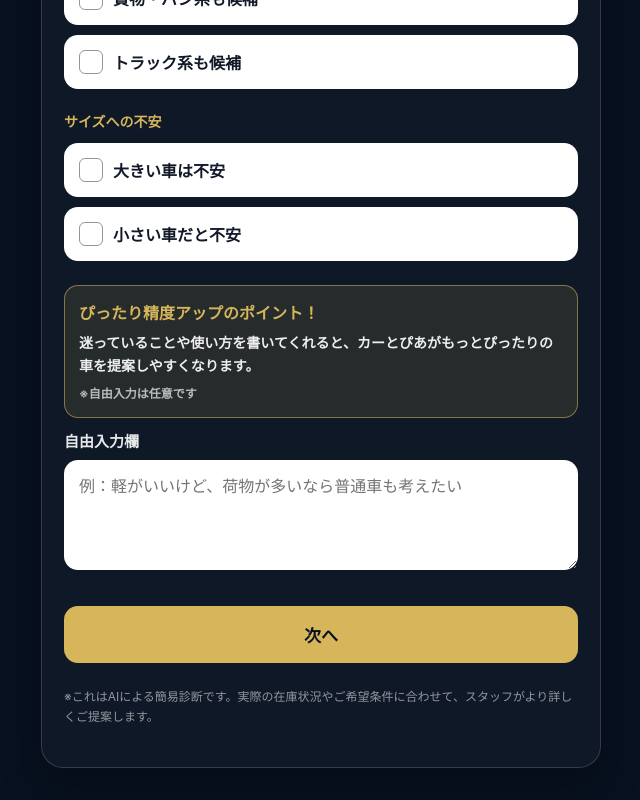
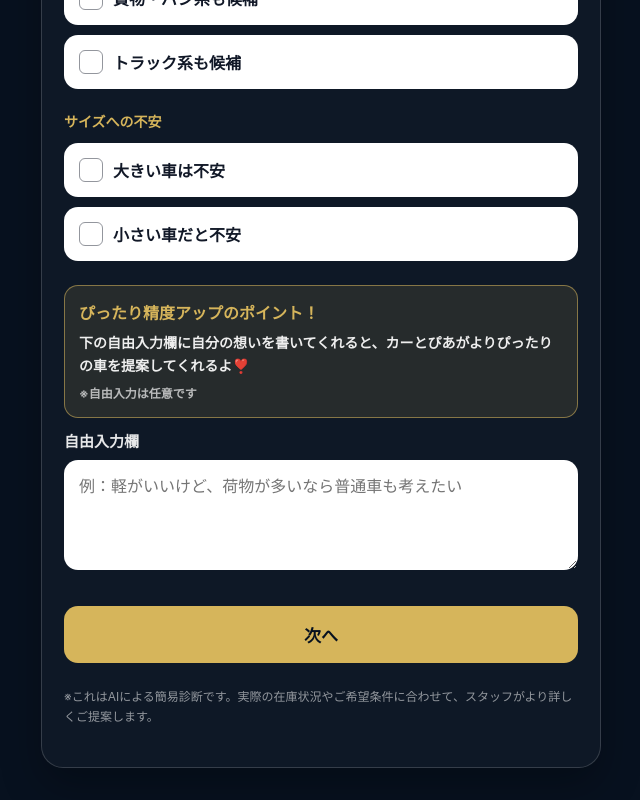
Before and after one commit to CARTOPIA0319/cartopia-car-diagnosis, a Next.js app: page / in a window 1280 px wide. Shown: the part 1002-1802 px from the top of the page, without its empty margins (319-959 px from the left). Built offline with nearby package versions, Linux system fonts and the light colour scheme.

Commit message:
自由入力欄の案内文を修正

```diff
--- a/app/page.js
+++ b/app/page.js
@@ -583,7 +583,7 @@ onClick={() => toggleOption(option)}
 <div style={styles.freeInputBox}>
 <span style={styles.freeInputLabel}>ぴったり精度アップのポイント！</span>
 <span style={styles.freeInputText}>
-迷っていることや使い方を書いてくれると、カーとぴあがもっとぴったりの車を提案しやすくなります。
+下の自由入力欄に自分の想いを書いてくれると、カーとぴあがよりぴったりの車を提案してくれるよ❣️
 </span>
 <span style={styles.freeInputOptional}>※自由入力は任意です</span>
 </div>
```
